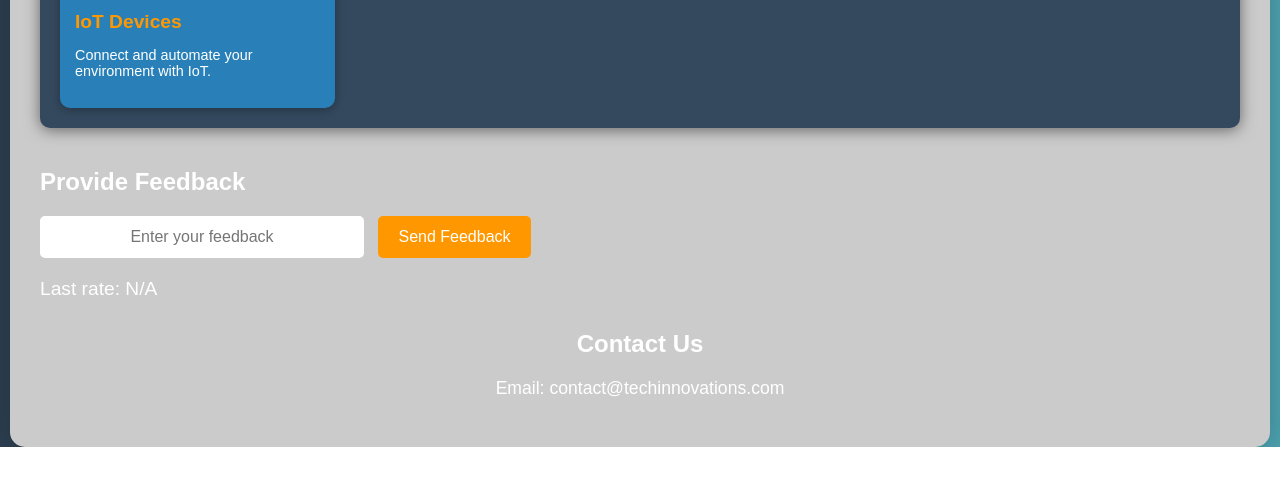
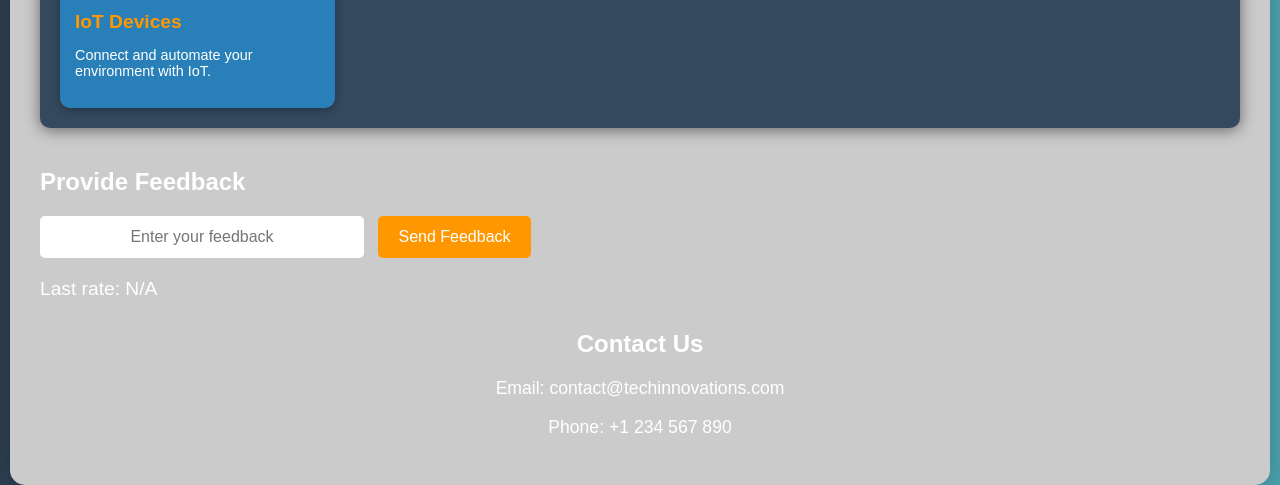
Before and after one commit to Laith-dev0/Laith-dev0.github.io, a website: page index.html in a window 1280 px wide. Shown: the part 1106-1591 px from the top of the page. Before the commit the page ends 1553 px from the top, so only its background shows below. Drawn offline with Linux system fonts and the light colour scheme.

Commit message:
Update index.html

```diff
--- a/index.html
+++ b/index.html
@@ -271,7 +271,7 @@
         <div class="contact" id="contact">
             <h2>Contact Us</h2>
             <p>Email: contact@techinnovations.com</p>
-
+            <p>Phone: +1 234 567 890</p>
         </div>
     </div>
 <script>
```
